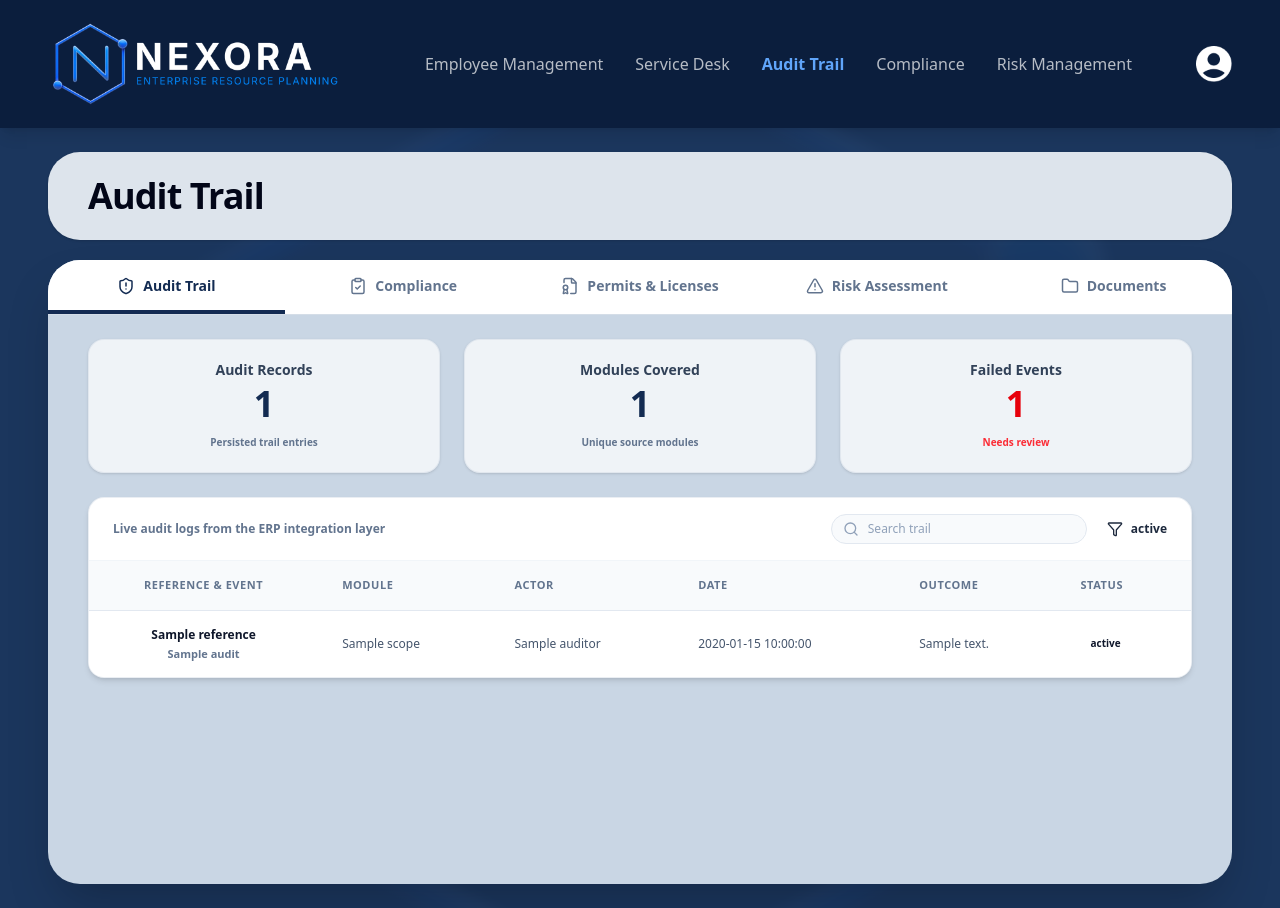
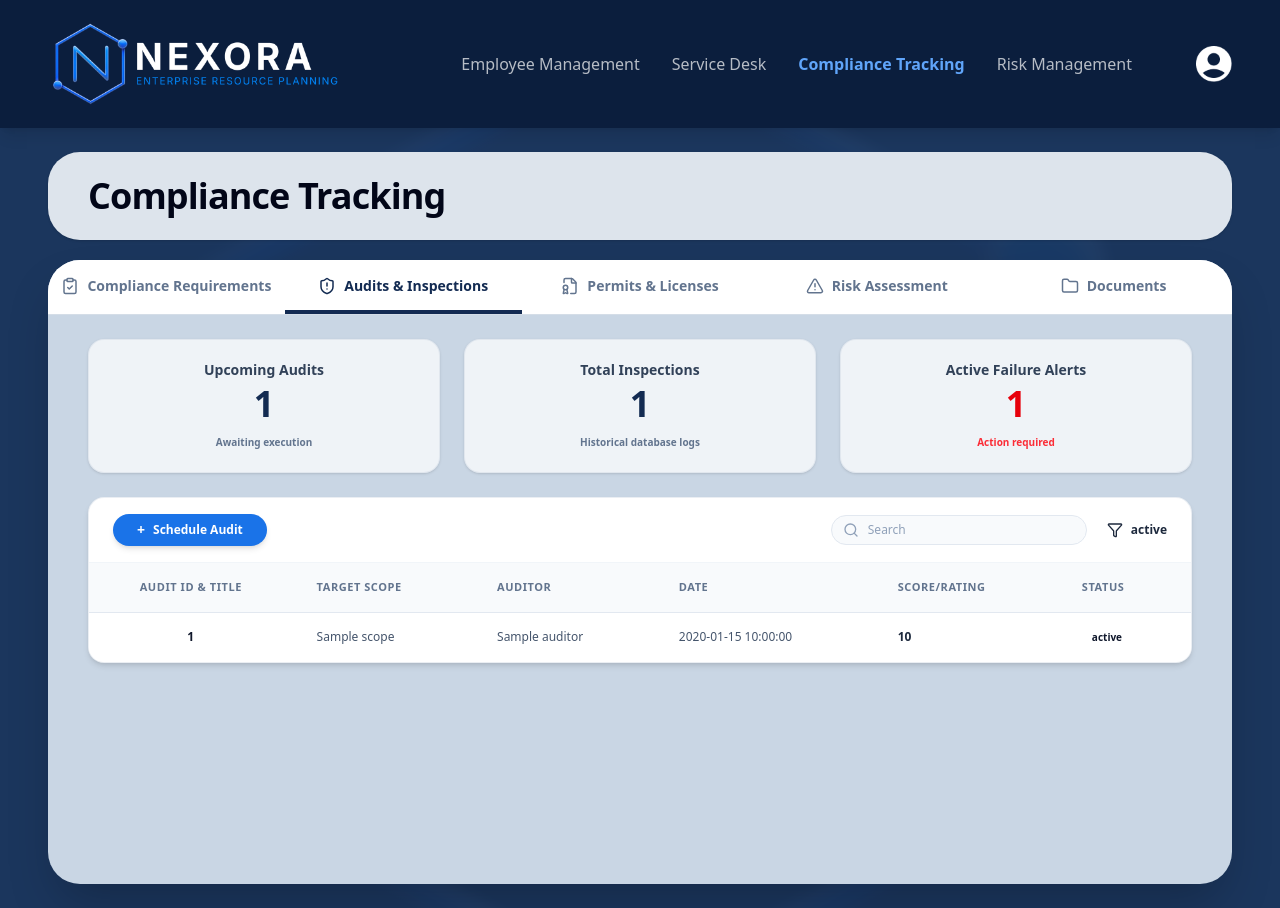
Before and after one commit to risdoncvsu/itsm, a Laravel app: template resources/views/audit.blade.php in a window 1280 px wide. Run offline with Laravel 12, Linux system fonts and the light colour scheme; the template is opened without the code that fills it: most values are stand-ins (such as "Sample title", 1, 10 or a date in 2020); style sheets or scripts are compiled from the project's sources.

Commit message:
Revert "Fix for orderf"
This reverts commit a8176e4e8a91f961bb8451a82da948dff26b5e22.

```diff
--- a/Modules/OrderFulfillment/app/Http/Controllers/OrderController.php
+++ b/Modules/OrderFulfillment/app/Http/Controllers/OrderController.php
@@ -30,7 +30,6 @@ class OrderController extends Controller
         $orders       = Order::with('items')->orderByDesc('created_at')->get();
         $ordersReceivedToday  = Order::where('status', 'NEW')->count();
         $inPacking    = Order::where('status', 'PACKING')->count();
-        $inPackingCount = $inPacking;
         $shippedToday = Order::where('status', 'SHIPPED')->count();
         $delivered    = Order::where('status', 'DELIVERED')->count();
         $total        = Order::count();
@@ -66,7 +65,7 @@ class OrderController extends Controller
             });
 
         return view('order-fulfillment::order', compact(
-            'orders', 'ordersReceivedToday', 'inPacking', 'inPackingCount', 'shippedToday', 'onTimeRate', 'recentActivity'
+            'orders', 'ordersReceivedToday', 'inPacking', 'shippedToday', 'onTimeRate', 'recentActivity'
         ));
     }
 
--- a/Modules/OrderFulfillment/app/Http/Controllers/ReturnController.php
+++ b/Modules/OrderFulfillment/app/Http/Controllers/ReturnController.php
@@ -1,9 +1,8 @@
 <?php
 
-namespace Modules\OrderFulfillment\Http\Controllers;
+namespace App\Http\Controllers;
 
-use App\Models\ReturnItem;
-use Illuminate\Support\Facades\View;
+use Modules\App\Models\ReturnItem;
 
 class ReturnController extends Controller
 {
--- a/Modules/OrderFulfillment/app/Http/Controllers/ShippingController.php
+++ b/Modules/OrderFulfillment/app/Http/Controllers/ShippingController.php
@@ -9,7 +9,7 @@ use Modules\OrderFulfillment\Models\Shipment;
 use Modules\OrderFulfillment\Models\DeliveryMan;
 use Modules\OrderFulfillment\Models\ReturnItem;
 use Modules\OrderFulfillment\App\Helpers\OrderStatus;
-use App\Models\OrderItem;
+use Modules\OrderFulfillment\Models\OrderItem;
 use Illuminate\Support\Str;
 
 class ShippingController extends Controller
--- a/Modules/OrderFulfillment/routes/web.php
+++ b/Modules/OrderFulfillment/routes/web.php
@@ -6,7 +6,6 @@ use Modules\OrderFulfillment\Http\Controllers\DashboardController;
 use Modules\OrderFulfillment\Http\Controllers\OrderController;
 use Modules\OrderFulfillment\Http\Controllers\PackingController;
 use Modules\OrderFulfillment\Http\Controllers\ShippingController;
-use Modules\OrderFulfillment\Http\Controllers\ReturnController;
 use Modules\OrderFulfillment\Http\Controllers\MaterialRequestController;
 
 // Protected order-fulfillment routes
@@ -27,7 +26,7 @@ Route::prefix('order-fulfillment')->name('order-fulfillment.')->middleware('orde
 
     Route::post('/material-requests', [MaterialRequestController::class, 'store'])->name('material-requests.store');
 
-    Route::get('/returns', [ReturnController::class, 'index'])->name('return');
+    Route::view('/returns', 'order-fulfillment::return')->name('return');
 
     Route::post('/logout', function () {
         Auth::logout();
--- a/app/Http/Controllers/ComplianceController.php
+++ b/app/Http/Controllers/ComplianceController.php
@@ -72,6 +72,6 @@ class ComplianceController extends Controller
         session(['compliance_items' => $currentItems]);
 
         return redirect()->route('client.itsm.compliance')
-                         ->with('success', 'Reference item added successfully!');
+                         ->with('success', 'Compliance requirement added successfully!');
     }
 }
--- a/bootstrap/providers.php
+++ b/bootstrap/providers.php
@@ -1,13 +1,6 @@
 <?php
 
 use App\Providers\AppServiceProvider;
-use Modules\Inventory\Providers\InventoryServiceProvider;
-use Modules\Procurement\Providers\ProcurementServiceProvider;
-use Modules\OrderFulfillment\Providers\OrderFulfillmentServiceProvider;
-use Modules\Ecommerce\Providers\EcommerceServiceProvider;
-use Modules\Manufacturing\Providers\ManufacturingServiceProvider;
-use Modules\Finance\Providers\FinanceServiceProvider;
-use Modules\BusinessIntelligence\Providers\BusinessIntelligenceServiceProvider;
 
 // Composer rebuilds the module namespace during deployment. This fallback
 // keeps local CLI commands usable before that rebuild.
@@ -47,11 +40,4 @@ require_once __DIR__.'/../Modules/BusinessIntelligence/app/Providers/BusinessInt
 
 return [
     AppServiceProvider::class,
-    InventoryServiceProvider::class,
-    ProcurementServiceProvider::class,
-    OrderFulfillmentServiceProvider::class,
-    EcommerceServiceProvider::class,
-    ManufacturingServiceProvider::class,
-    FinanceServiceProvider::class,
-    BusinessIntelligenceServiceProvider::class,
 ];
--- a/resources/views/audit.blade.php
+++ b/resources/views/audit.blade.php
@@ -3,7 +3,7 @@
 <head>
     <meta charset="UTF-8">
     <meta name="viewport" content="width=device-width, initial-scale=1.0">
-    <title>Nexora | Audit Trail</title>
+    <title>Nexora | Compliance Tracking - Audits</title>
     <link class="icon" type="image/x-icon" href="{{ asset('images/nexora-icon.ico') }}">
     @vite(['resources/css/app.css', 'resources/js/app.js'])
     <script src="https://unpkg.com/lucide@latest"></script>
@@ -12,11 +12,11 @@
     <div class="flex min-h-screen flex-col">
         <x-itsm-header
             :home-route="route('client.itsm.employees')"
-            active="audit"
+            active="compliance"
             :nav-items="[
                 ['label' => 'Employee Management', 'route' => route('client.itsm.employees'), 'key' => 'employees'],
                 ['label' => 'Service Desk', 'route' => route('client.itsm.service-desk'), 'key' => 'service-desk'],
-                ['label' => 'Compliance', 'route' => route('client.itsm.compliance'), 'key' => 'compliance'],
+                ['label' => 'Compliance Tracking', 'route' => route('client.itsm.compliance'), 'key' => 'compliance'],
                 ['label' => 'Risk Management', 'route' => route('client.itsm.risk'), 'key' => 'risk'],
             ]"
         />
@@ -27,9 +27,9 @@
 
             <section class="relative z-10 mx-auto w-full max-w-[1760px] space-y-5">
 
-                <!-- Audit Trail Header (Sleek, Wide Banner) -->
+                <!-- Compliance Tracking Header (Sleek, Wide Banner) -->
                 <div class="rounded-[2rem] bg-[#DDE4EC] px-10 py-6 text-slate-950 shadow-sm">
-                    <h1 class="text-4xl font-bold tracking-tight">Audit Trail</h1>
+                    <h1 class="text-4xl font-bold tracking-tight">Compliance Tracking</h1>
                 </div>
 
                 <!-- Main Content Workspace Console -->
@@ -37,11 +37,11 @@
 
                     <!-- Subtabs Bar (Navigation links) -->
                     <div class="flex w-full border-b border-slate-300/80 bg-white pt-4 text-sm font-semibold text-slate-500">
+                        <a href="{{ route('client.itsm.compliance') }}" class="flex flex-1 items-center justify-center gap-2 border-b-4 border-transparent pb-3.5 hover:text-slate-800 transition">
+                            <i data-lucide="clipboard-check" class="h-4.5 w-4.5"></i> Compliance Requirements
+                        </a>
                         <a href="{{ route('client.itsm.audit') }}" class="flex flex-1 items-center justify-center gap-2 border-b-4 border-[#132B52] pb-3.5 text-[#132B52]">
-                            <i data-lucide="shield-alert" class="h-4.5 w-4.5"></i> Audit Trail
-                        </a>
-                        <a href="{{ route('client.itsm.compliance') }}" class="flex flex-1 items-center justify-center gap-2 border-b-4 border-transparent pb-3.5 hover:text-slate-800 transition">
-                            <i data-lucide="clipboard-check" class="h-4.5 w-4.5"></i> Compliance
+                            <i data-lucide="shield-alert" class="h-4.5 w-4.5"></i> Audits & Inspections
                         </a>
                         <a href="{{ route('client.itsm.permit') }}" class="flex flex-1 items-center justify-center gap-2 border-b-4 border-transparent pb-3.5 hover:border-slate-300 hover:text-slate-800 transition">
                             <i data-lucide="file-badge" class="h-4.5 w-4.5"></i> Permits & Licenses
@@ -61,21 +61,21 @@
                         <div class="grid grid-cols-1 md:grid-cols-3 gap-6">
                             <!-- Metric 1 -->
                             <div class="rounded-2xl border border-slate-300/40 bg-white/70 p-5 text-center shadow-sm">
-                                <span class="block text-sm font-bold text-slate-700">Audit Records</span>
-                                <span class="block text-4xl font-extrabold text-[#132B52] my-1">{{ $totalRecords }}</span>
-                                <span class="text-[10px] font-semibold text-slate-500">Persisted trail entries</span>
+                                <span class="block text-sm font-bold text-slate-700">Upcoming Audits</span>
+                                <span class="block text-4xl font-extrabold text-[#132B52] my-1">{{ $upcomingCount }}</span>
+                                <span class="text-[10px] font-semibold text-slate-500">Awaiting execution</span>
                             </div>
                             <!-- Metric 2 -->
                             <div class="rounded-2xl border border-slate-300/40 bg-white/70 p-5 text-center shadow-sm">
-                                <span class="block text-sm font-bold text-slate-700">Modules Covered</span>
-                                <span class="block text-4xl font-extrabold text-[#132B52] my-1">{{ $moduleCount }}</span>
-                                <span class="text-[10px] font-semibold text-slate-500">Unique source modules</span>
+                                <span class="block text-sm font-bold text-slate-700">Total Inspections</span>
+                                <span class="block text-4xl font-extrabold text-[#132B52] my-1">{{ $totalInspections }}</span>
+                                <span class="text-[10px] font-semibold text-slate-500">Historical database logs</span>
                             </div>
                             <!-- Metric 3 -->
                             <div class="rounded-2xl border border-slate-300/40 bg-white/70 p-5 text-center shadow-sm">
-                                <span class="block text-sm font-bold text-slate-700">Failed Events</span>
+                                <span class="block text-sm font-bold text-slate-700">Active Failure Alerts</span>
                                 <span class="block text-4xl font-extrabold text-red-600 my-1">{{ $failedCount }}</span>
-                                <span class="text-[10px] font-semibold text-red-500 font-medium">Needs review</span>
+                                <span class="text-[10px] font-semibold text-red-500 font-medium">Action required</span>
                             </div>
                         </div>
 
@@ -85,7 +85,9 @@
                             <!-- Control Panel Strip Inside Content Area -->
                             <div class="flex flex-col sm:flex-row sm:items-center justify-between gap-4 px-6 py-4 border-b border-slate-100">
                                 <!-- Action Trigger -->
-                                <div class="text-xs font-semibold text-slate-500">Live audit logs from the ERP integration layer</div>
+                                <button onclick="toggleScheduleModal(true)" class="inline-flex items-center justify-center gap-2 rounded-full bg-[#1A73E8] px-6 py-2 text-xs font-bold text-white shadow-md hover:bg-blue-700 transition">
+                                    <span class="text-sm leading-none">+</span> Schedule Audit
+                                </button>
 
                                 <div class="flex items-center gap-5">
                                     <!-- Search Input Form -->
@@ -96,7 +98,7 @@
                                         <span class="absolute inset-y-0 left-3 flex items-center text-slate-400">
                                             <i data-lucide="search" class="h-4 w-4"></i>
                                         </span>
-                                        <input type="text" name="search" value="{{ request('search') }}" placeholder="Search trail" class="w-64 rounded-full border border-slate-200 bg-slate-50 py-1.5 pl-9 pr-4 text-xs text-slate-800 placeholder-slate-400 focus:bg-white focus:outline-none focus:ring-1 focus:ring-blue-500" />
+                                        <input type="text" name="search" value="{{ request('search') }}" placeholder="Search" class="w-64 rounded-full border border-slate-200 bg-slate-50 py-1.5 pl-9 pr-4 text-xs text-slate-800 placeholder-slate-400 focus:bg-white focus:outline-none focus:ring-1 focus:ring-blue-500" />
                                     </form>
 
                                     <!-- Filter Tool with Dropdown Overlay -->
@@ -110,6 +112,7 @@
                                         <div id="filterDropdown" class="hidden absolute right-0 mt-2 w-40 rounded-xl bg-white shadow-xl border border-slate-100 z-50 overflow-hidden">
                                             <div class="py-1 text-slate-700 text-xs">
                                                 <a href="{{ route('client.itsm.audit', ['status' => 'All', 'search' => request('search')]) }}" class="block px-4 py-2.5 hover:bg-slate-50 transition {{ $currentStatus === 'All' ? 'bg-slate-100 font-bold' : '' }}">All</a>
+                                                <a href="{{ route('client.itsm.audit', ['status' => 'Scheduled', 'search' => request('search')]) }}" class="block px-4 py-2.5 hover:bg-slate-50 transition {{ $currentStatus === 'Scheduled' ? 'bg-slate-100 font-bold' : '' }}">Scheduled</a>
                                                 <a href="{{ route('client.itsm.audit', ['status' => 'Completed', 'search' => request('search')]) }}" class="block px-4 py-2.5 hover:bg-slate-50 transition {{ $currentStatus === 'Completed' ? 'bg-slate-100 font-bold' : '' }}">Completed</a>
                                                 <a href="{{ route('client.itsm.audit', ['status' => 'Failed', 'search' => request('search')]) }}" class="block px-4 py-2.5 hover:bg-slate-50 transition {{ $currentStatus === 'Failed' ? 'bg-slate-100 font-bold' : '' }}">Failed</a>
                                             </div>
@@ -123,25 +126,22 @@
                                 <table class="w-full text-left border-collapse">
                                     <thead>
                                         <tr class="bg-slate-50 text-[11px] font-extrabold uppercase tracking-wider text-slate-500 border-b border-slate-200">
-                                            <th class="px-6 py-4 font-semibold text-center">Reference & Event</th>
-                                            <th class="px-6 py-4 font-semibold">Module</th>
-                                            <th class="px-6 py-4 font-semibold">Actor</th>
+                                            <th class="px-6 py-4 font-semibold text-center">Audit ID & Title</th>
+                                            <th class="px-6 py-4 font-semibold">Target Scope</th>
+                                            <th class="px-6 py-4 font-semibold">Auditor</th>
                                             <th class="px-6 py-4 font-semibold">Date</th>
-                                            <th class="px-6 py-4 font-semibold">Outcome</th>
+                                            <th class="px-6 py-4 font-semibold">Score/Rating</th>
                                             <th class="px-6 py-4 font-semibold">Status</th>
                                         </tr>
                                     </thead>
                                     <tbody class="divide-y divide-slate-100 text-xs">
                                         @forelse($audits as $audit)
                                             <tr class="bg-white hover:bg-slate-50/50 transition">
-                                                <td class="px-6 py-4 text-center">
-                                                    <div class="font-bold text-slate-900">{{ $audit['reference'] }}</div>
-                                                    <div class="mt-1 text-[11px] font-semibold text-slate-500">{{ $audit['title'] }}</div>
-                                                </td>
+                                                <td class="px-6 py-4 font-bold text-slate-900 text-center">{{ $audit['id'] }}</td>
                                                 <td class="px-6 py-4 text-slate-600">{{ $audit['scope'] }}</td>
                                                 <td class="px-6 py-4 text-slate-600">{{ $audit['auditor'] }}</td>
                                                 <td class="px-6 py-4 text-slate-600">{{ $audit['date'] }}</td>
-                                                <td class="px-6 py-4 text-slate-600">{{ $audit['summary'] }}</td>
+                                                <td class="px-6 py-4 {{ str_contains($audit['score'], 'Fail') ? 'font-semibold text-red-600' : ($audit['score'] !== '—' ? 'font-semibold text-slate-800' : 'text-slate-600') }}">{{ $audit['score'] }}</td>
                                                 <td class="px-6 py-4">
                                                     <span class="inline-block rounded-full px-2.5 py-0.5 text-[10px] font-bold {{ $audit['status_class'] }}">
                                                         {{ $audit['status'] }}
@@ -151,7 +151,7 @@
                                         @empty
                                             <tr class="bg-white">
                                                 <td colspan="6" class="px-6 py-10 text-center text-slate-400 font-medium">
-                                                    No audit trail entries matching the filters were found.
+                                                    No audits matching the filters were found.
                                                 </td>
                                             </tr>
                                         @endforelse
@@ -164,6 +164,43 @@
                 </div>
             </section>
         </main>
+    </div>
+
+    <!-- Dynamic Schedule Audit Modal Overlay -->
+    <div id="scheduleModal" class="hidden fixed inset-0 bg-slate-950/40 backdrop-blur-sm flex items-center justify-center z-50 transition-opacity">
+        <div class="bg-white rounded-3xl w-full max-w-md p-6 shadow-2xl text-slate-900 border border-slate-100 space-y-4">
+            <div class="flex items-center justify-between border-b border-slate-100 pb-3">
+                <h3 class="text-lg font-bold text-[#132B52]">Schedule New Audit</h3>
+                <button onclick="toggleScheduleModal(false)" class="text-slate-400 hover:text-slate-600 transition">
+                    <i data-lucide="x" class="h-5 w-5"></i>
+                </button>
+            </div>
+
+            <form action="{{ route('client.itsm.audit') }}" method="POST" class="space-y-4 text-xs font-semibold text-slate-700">
+                @csrf
+                <div class="space-y-1.5">
+                    <label class="block">Audit Title</label>
+                    <input type="text" name="title" required placeholder="e.g. ISO 27001 Readiness" class="w-full rounded-xl border border-slate-200 bg-slate-50 px-3 py-2 text-slate-800 placeholder-slate-400 focus:bg-white focus:outline-none focus:ring-1 focus:ring-blue-500" />
+                </div>
+                <div class="space-y-1.5">
+                    <label class="block">Target Scope</label>
+                    <input type="text" name="scope" required placeholder="e.g. IT & Infrastructure" class="w-full rounded-xl border border-slate-200 bg-slate-50 px-3 py-2 text-slate-800 placeholder-slate-400 focus:bg-white focus:outline-none focus:ring-1 focus:ring-blue-500" />
+                </div>
+                <div class="space-y-1.5">
+                    <label class="block">Auditor Name</label>
+                    <input type="text" name="auditor" required placeholder="e.g. Sarah Jenkins" class="w-full rounded-xl border border-slate-200 bg-slate-50 px-3 py-2 text-slate-800 placeholder-slate-400 focus:bg-white focus:outline-none focus:ring-1 focus:ring-blue-500" />
+                </div>
+                <div class="space-y-1.5">
+                    <label class="block">Target Date</label>
+                    <input type="date" name="date" required class="w-full rounded-xl border border-slate-200 bg-slate-50 px-3 py-2 text-slate-800 focus:bg-white focus:outline-none focus:ring-1 focus:ring-blue-500" />
+                </div>
+
+                <div class="flex items-center justify-end gap-3 pt-2 border-t border-slate-100">
+                    <button type="button" onclick="toggleScheduleModal(false)" class="rounded-full bg-slate-100 px-5 py-2 hover:bg-slate-200 transition text-slate-700 font-bold">Cancel</button>
+                    <button type="submit" class="rounded-full bg-[#1A73E8] px-5 py-2 text-white shadow-md hover:bg-blue-700 transition font-bold">Schedule</button>
+                </div>
+            </form>
+        </div>
     </div>
 
     <script>
@@ -183,6 +220,15 @@
             }
         });
 
+        // Control functionality for Modal popup layer
+        function toggleScheduleModal(show) {
+            const modal = document.getElementById('scheduleModal');
+            if (show) {
+                modal.classList.remove('hidden');
+            } else {
+                modal.classList.add('hidden');
+            }
+        }
     </script>
 </body>
 </html>
--- a/resources/views/components/itsm-header.blade.php
+++ b/resources/views/components/itsm-header.blade.php
@@ -3,32 +3,6 @@
     'navItems' => [],
     'active' => null,
 ])
-
-@php
-    $navItems = collect($navItems)
-        ->map(function (array $item): array {
-            if (($item['key'] ?? null) === 'compliance') {
-                $item['label'] = 'Compliance';
-            }
-
-            return $item;
-        })
-        ->values();
-
-    if ($navItems->contains(fn (array $item): bool => ($item['key'] ?? null) === 'compliance') && ! $navItems->contains(fn (array $item): bool => ($item['key'] ?? null) === 'audit')) {
-        $auditItem = [
-            'label' => 'Audit Trail',
-            'route' => route('client.itsm.audit'),
-            'key' => 'audit',
-        ];
-
-        $complianceIndex = $navItems->search(fn (array $item): bool => ($item['key'] ?? null) === 'compliance');
-
-        $navItems = $complianceIndex === false
-            ? $navItems->push($auditItem)
-            : $navItems->slice(0, $complianceIndex)->merge([$auditItem])->merge($navItems->slice($complianceIndex))->values();
-    }
-@endphp
 
 <header class="flex h-32 items-center justify-between bg-[#0B1E3D] pl-4 pr-12 shadow-lg">
     <a href="{{ $homeRoute }}" class="block h-24 transition hover:scale-[1.02]">
```
Also changed, not shown: Modules/OrderFulfillment/resources/views/order.blade.php (+6 -1 lines), Modules/OrderFulfillment/resources/views/return.blade.php (+10 -0 lines), app/Http/Controllers/AuditController.php (+43 -83 lines), resources/views/compliance.blade.php (+18 -18 lines). Lines whose indentation alone changed are shown as unchanged.
